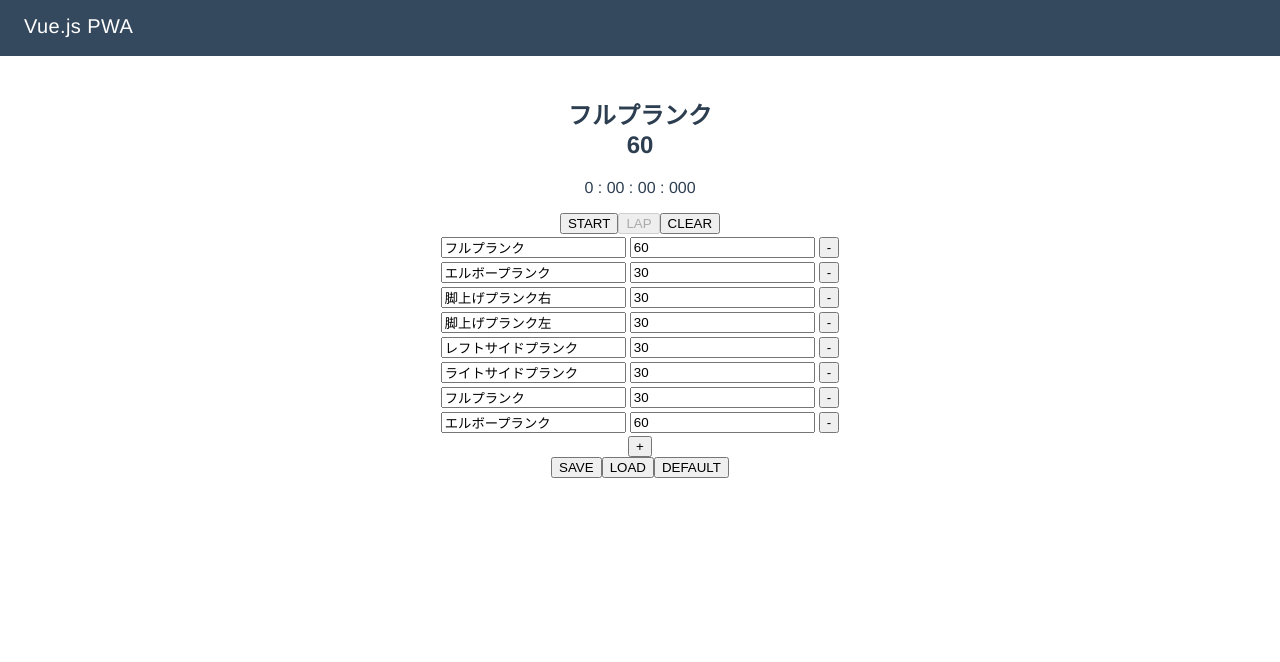
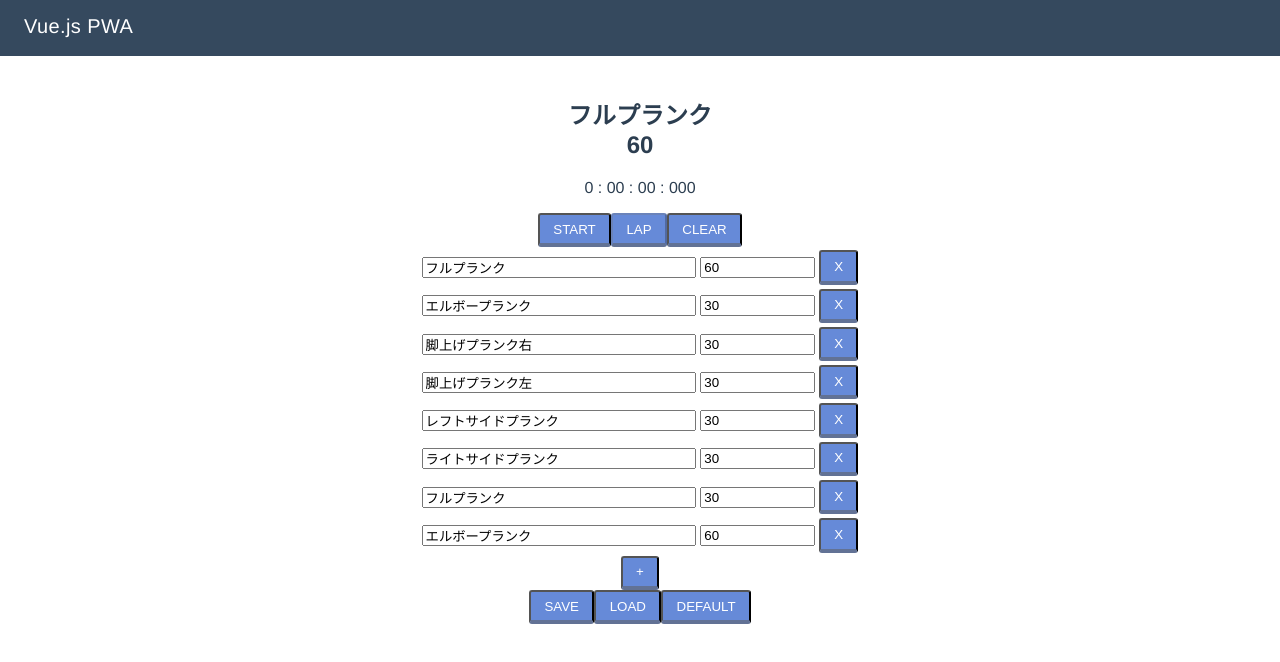
Before and after one commit to z589app/pwa-plank-watch, a Vue app: page /#/ in a window 1280 px wide. Shown: the top 662 px of the page. Built offline with nearby package versions, Linux system fonts and the light colour scheme.

Commit message:
edit css

```diff
--- a/src/components/StopWatch.vue
+++ b/src/components/StopWatch.vue
@@ -12,24 +12,24 @@
         {{ minutes | zeroPad }} :
         {{ seconds | zeroPad }} :
         {{ milliSeconds | zeroPad(3) }}</p>
-      <button class="ui secondary button" @click="startTimer" v-if="!isRunning">START</button>
-      <button class="ui secondary button" @click="stopTimer" v-else>STOP</button>
-      <button class="ui button" @click="pushTime" :disabled="!isRunning">LAP</button>
-      <button class="ui basic button" @click="clearAll">CLEAR</button>
+      <button class="btn-square" @click="startTimer" v-if="!isRunning">START</button>
+      <button class="btn-square" @click="stopTimer" v-else>STOP</button>
+      <button class="btn-square" @click="pushTime" :disabled="!isRunning">LAP</button>
+      <button class="btn-square" @click="clearAll">CLEAR</button>
       <table align=center>
         <tr class="mn" v-for="(mn, index) in menu" v-bind:key="index">
-          <th><input laceholder='Name' v-model=mn.name></th>
-          <th><input laceholder='integer seconds' v-model=mn.sec></th>
-          <th><button class="ui basic button" @click="removeItem(index)">-</button></th>
+          <th><input type="text" class="menu-name" placeholder='Name' v-model=mn.name></th>
+          <th><input type="number" class="menu-sec" placeholder='integer seconds' v-model=mn.sec></th>
+          <th><button class="btn-square" @click="removeItem(index)">X</button></th>
         </tr>
       </table>
-      <button class="ui basic button" @click="addItem">+</button>
+      <button class="btn-square" @click="addItem">+</button>
       <br>
-      <button class="ui basic button" @click="saveMenu">SAVE</button>
-      <button class="ui basic button" @click="loadMenu">LOAD</button>
-      <button class="ui basic button" @click="loadDefaultMenu">DEFAULT</button>
-      <ul class="ui bulleted list" v-if="times.length">
-        <li class="item" v-for="itm in times" v-bind:key="itm">
+      <button class="btn-square" @click="saveMenu">SAVE</button>
+      <button class="btn-square" @click="loadMenu">LOAD</button>
+      <button class="btn-square" @click="loadDefaultMenu">DEFAULT</button>
+      <ul v-if="times.length">
+        <li v-for="itm in times" v-bind:key="itm">
           {{ itm.hours  }} :
           {{ itm.minutes | zeroPad }} :
           {{ itm.seconds | zeroPad }} :
@@ -43,8 +43,25 @@
 </div>
 </template>
 
-<css>
-</css>
+<style>
+.menu-name {width: 20em; }
+.menu-sec {width: 8em; }
+.btn-square {
+  display: inline-block;
+  padding: 0.5em 1em;
+  text-decoration: none;
+  background: #668ad8;/*ボタン色*/
+  color: #FFF;
+  border-bottom: solid 4px #627295;
+  border-radius: 3px;
+}
+.btn-square:active {
+  /*ボタンを押したとき*/
+  -webkit-transform: translateY(4px);
+  transform: translateY(4px);/*下に動く*/
+  border-bottom: none;/*線を消す*/
+}
+</style>
 
 <script>
 import * as localforage from 'localforage'
```
Also changed, not shown: 15 other files (tests, documents, lock files or other folders).
